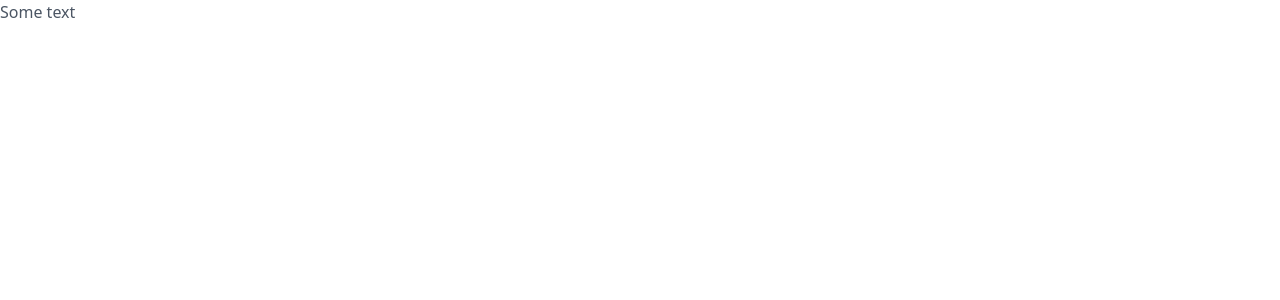
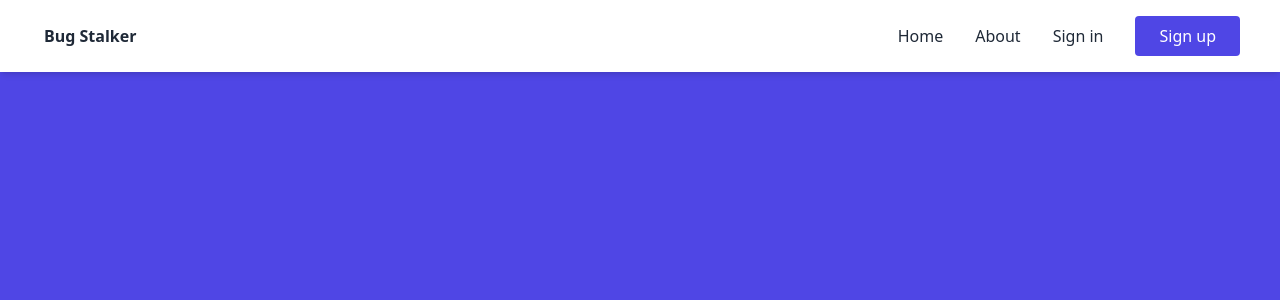
Before and after one commit to IgorAguiar-Giro/bugStalker, a Next.js app: page / in a window 1280 px wide. Shown: the top 300 px of the page. Built offline with nearby package versions, Linux system fonts and the light colour scheme.

Commit message:
add `Navbar.js` and `Button.js` to `.\components`

```diff
--- /dev/null
+++ b/components/Button.js
@@ -0,0 +1,9 @@
+import React from "react"
+
+export default function Button() {
+  return (
+  <button className="bg-indigo-600 text-white font-display py-2 px-6 rounded md:ml-8 hover:bg-indigo-400 duration-500">
+    Sign up
+  </button>
+  )
+}
--- /dev/null
+++ b/components/Navbar.js
@@ -0,0 +1,36 @@
+import React, { useState } from "react"
+import Button from "./Button"
+
+export default function Navbar() {
+  let Links = [
+    {name: "Home", link:"/"},
+    {name: "About", link:"/"},
+    {name: "Sign in", link:"/"},
+  ]
+
+  let [open,setOpen] = useState(false);
+
+  return(
+    <div className="shadow-md w-full fixed top-0 left-0">
+      <div className="md:flex items-center justify-between bg-white py-4 md:px-10 px-7">
+        <div className="font-bold text-2x1 cursor-pointer flex items-center font-display text-gray-800">
+        <span className="text-3x1 text-indigo-600 mr-1 pt-2"><ion-icon size="large" name="bug-outline"></ion-icon></span>
+        Bug Stalker
+          </div>
+          <div onClick={()=>setOpen(!open)} className="text-3x1 absolute right-8 top-6 cursor-pointer md:hidden">
+          <ion-icon name={open ? 'close':'menu'}></ion-icon>
+          </div>
+          <ul className={`md:flex md:items-center md:pb-0 pb-12 absolute md:static bg-white md:z-auto z-[-1] left-0 w-full md:w-auto md:pl-0 pl-9 transition-all duration-500 ease-in ${open ? 'top-20 opacity-100':'top-[-490px]'} md:opacity-100 opacity-0`}>{
+             Links.map((link)=>(
+              <li key={link.name} className="md:ml-8 text-x1 font-display md:my-0 my-7">
+                <a href={link.link} className="text-gray-800 hover:text-gray-400 duration-500">{link.name}</a>
+              </li>
+              ))
+            }
+             <Button />
+          </ul>
+
+        </div>
+    </div>
+  )
+}
--- a/pages/index.js
+++ b/pages/index.js
@@ -1,3 +1,10 @@
+import Navbar from "components/Navbar";
+
 export default function Page() {
-  return <p className='myclass'>Some text</p>
+  return (<>
+  <Navbar />
+    <div className="bg-indigo-600 w-full h-screen"></div>
+    <script type="module" src="https://unpkg.com/ionicons@7.1.0/dist/ionicons/ionicons.esm.js"></script>
+<script nomodule src="https://unpkg.com/ionicons@7.1.0/dist/ionicons/ionicons.js"></script>
+    </>);
 }
--- a/styles/globals.css
+++ b/styles/globals.css
@@ -1,5 +1,3 @@
 @tailwind base;
 @tailwind components;
 @tailwind utilities;
-
-@layer { .myclass { @apply text-gray-600; }};
--- a/tailwind.config.js
+++ b/tailwind.config.js
@@ -9,7 +9,11 @@ module.exports = {
     './src/**/*.{js,ts,jsx,tsx,mdx}',
   ],
   theme: {
-    extend: {},
+    extend: {
+      fontFamily: {
+        'poppins':['Poppins'],
+      }
+    },
   },
   plugins: [],
 }
```
